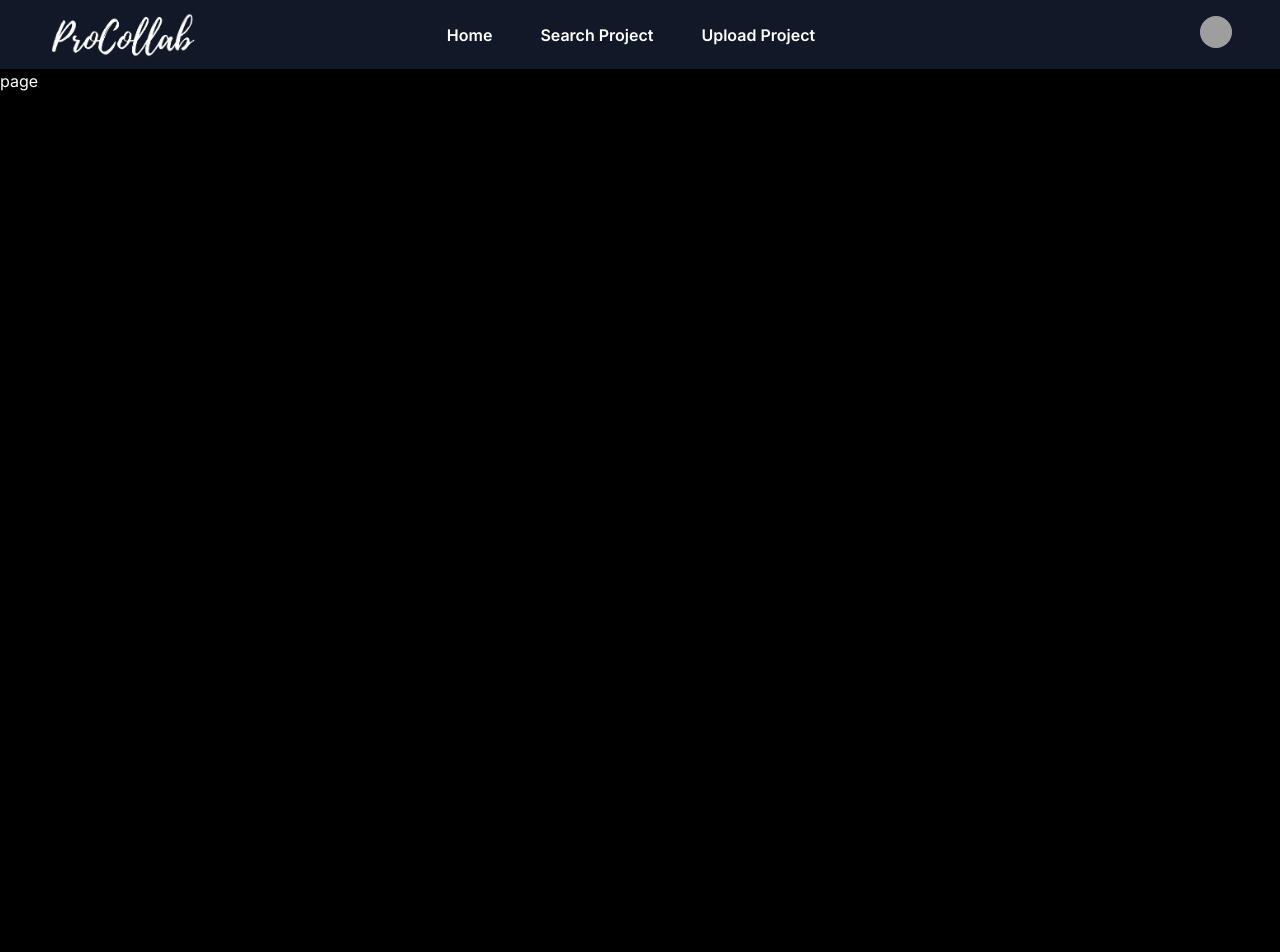
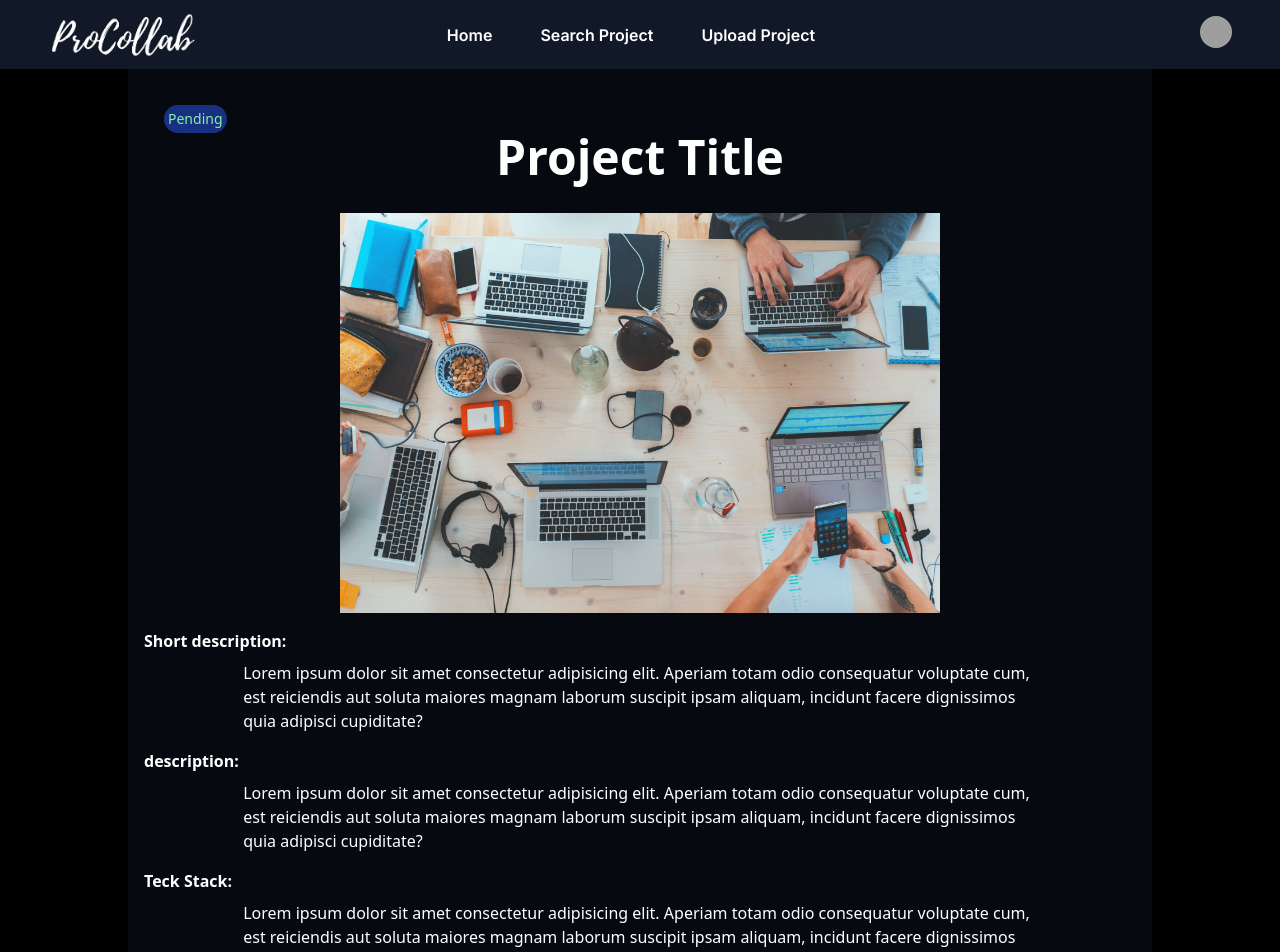
Before and after one commit to Abhishek-Gupta-1/ProCollab-Frontend, a Next.js app: page /searchprojects/sdnfsvfd in a window 1280 px wide. Shown: the top 952 px of the page. Before the commit the page ends 800 px from the top, so only its background shows below. Built offline with nearby package versions, Linux system fonts and the light colour scheme; grey boxes are pictures that could not be loaded.

Commit message:
added project description page

```diff
--- a/app/searchprojects/[projectdescription]/page.tsx
+++ b/app/searchprojects/[projectdescription]/page.tsx
@@ -1,9 +1,58 @@
+import Image from 'next/image'
 import React from 'react'
 
-const page = () => {
+const Page = () => {
   return (
-    <div>page</div>
+    <div className='bg-black flex justify-center items-center h-full'>
+          <div className=" md:w-[1024px] font-sans  text-white pb-8 bg-gray-900/40 p-4" >
+            <div className='flex justify-start md:mt-5 md:ml-5'>
+              <p className=' rounded-full bg-blue-800/70 p-1 text-sm text-green-300'>Pending</p>
+            </div>
+            <div className='flex justify-center'>
+              <h1 className='text-5xl   font-semibold'>Project Title</h1>
+            </div>
+
+            <div className=' mt-8 flex justify-center items-center'>
+               <Image src='/project.jpg' alt="Image" width={600} height={200} />
+            </div>
+
+            <div className='flex flex-col justify-center items-center mt-4'>
+              <div className='flex justify-start  w-full'>
+                 <p className='font-semibold'>Short description:</p>
+              </div>
+
+              <div className='w-4/5 mt-2'>
+                  <p>Lorem ipsum dolor sit amet consectetur adipisicing elit. Aperiam totam odio consequatur voluptate cum, est reiciendis aut soluta maiores magnam laborum suscipit ipsam aliquam, incidunt facere dignissimos quia adipisci cupiditate?</p>
+              </div>
+
+            </div>
+
+            <div className='flex flex-col justify-center items-center mt-4'>
+              <div className='flex justify-start  w-full'>
+                 <p className='font-semibold'>description:</p>
+              </div>
+
+              <div className='w-4/5 mt-2'>
+                  <p>Lorem ipsum dolor sit amet consectetur adipisicing elit. Aperiam totam odio consequatur voluptate cum, est reiciendis aut soluta maiores magnam laborum suscipit ipsam aliquam, incidunt facere dignissimos quia adipisci cupiditate?</p>
+              </div>
+
+            </div>
+
+            <div className='flex flex-col justify-center items-center mt-4'>
+              <div className='flex justify-start  w-full'>
+                 <p className='font-semibold'>Teck Stack:</p>
+              </div>
+
+              <div className='w-4/5 mt-2'>
+                  <p>Lorem ipsum dolor sit amet consectetur adipisicing elit. Aperiam totam odio consequatur voluptate cum, est reiciendis aut soluta maiores magnam laborum suscipit ipsam aliquam, incidunt facere dignissimos quia adipisci cupiditate?</p>
+              </div>
+
+            </div>
+
+
+         </div>
+    </div>
   )
 }
 
-export default page
+export default Page
```
